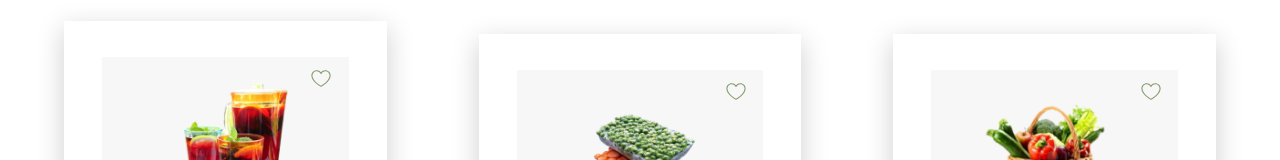
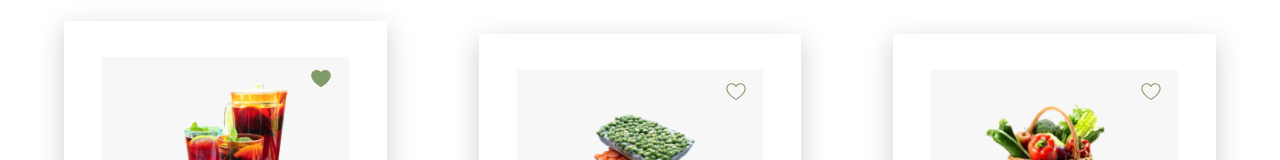
Before and after one commit to mambachristophersteven/selmart-copy, a React (Vite) app: page / in a window 1280 px wide. Both pictures are taken after a click on the picture 321 px from the left and 1823 px from the top of the page. Shown: the part 1745-1905 px from the top of the page. Built offline with nearby package versions, Linux system fonts and the light colour scheme.

Commit message:
PopularCard like feature done with useState

```diff
--- a/src/Components/PopularCard/PopularCard.jsx
+++ b/src/Components/PopularCard/PopularCard.jsx
@@ -2,17 +2,24 @@ import styles from './PopularCard.module.css'
 import favorite_icon from '../../assets/favorite.svg'
 import favorited_icon from '../../assets/favorited.svg'
 import button_cart_icon from '../../assets/button-cart-icon.svg'
+import { useState } from 'react'
 /* eslint-disable react/prop-types */
 
 
 const PopularCard = (props) => {
+    const [like, setLike] = useState(false);
+
+    function handleLike(){
+        setLike(!like);
+    }
+
   return (
     <div className={styles.popular_card}>
         <div className={styles.product_image_section}>
             <img className={styles.product_image} src={props.image} alt="" />
             <div className={styles.favoriting_icons}>
-                <img className={styles.favorite} src={favorite_icon} alt="" />
-                <img className={styles.favorited} src={favorited_icon} alt="" />
+                <img onClick={handleLike} className={like? styles.favorited: styles.favorite} src={favorite_icon} alt="" />
+                <img  onClick={handleLike} className={like? styles.favorite: styles.favorited} src={favorited_icon} alt="" />
             </div>
         </div>
         <div className={styles.name_and_price}>
--- a/src/Components/PopularCard/PopularCard.module.css
+++ b/src/Components/PopularCard/PopularCard.module.css
@@ -39,6 +39,10 @@
 
 .favorited{
     display: none;
+}
+
+.favorite{
+    display: flex;
 }
 
 .name_and_price{
```
